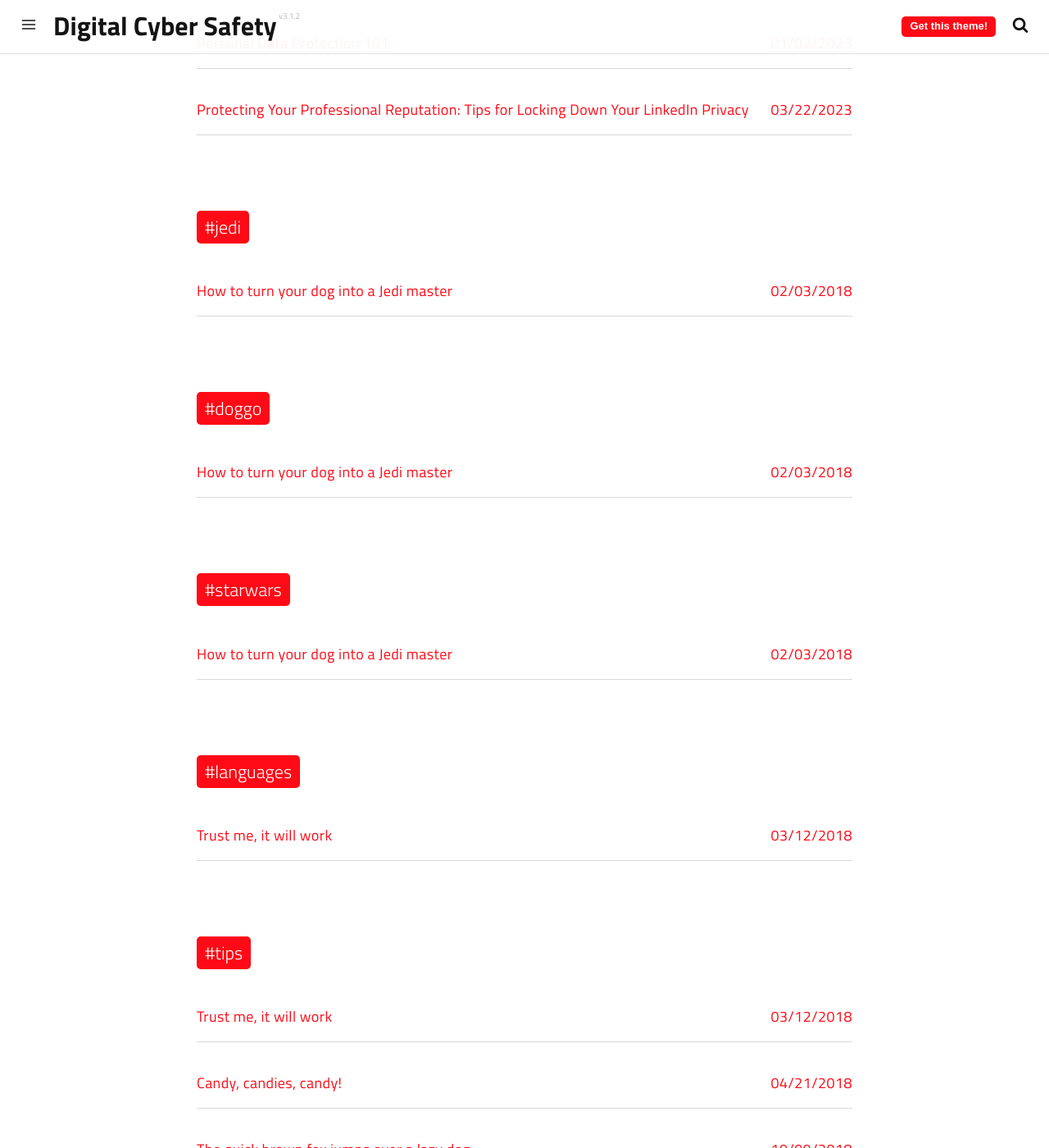
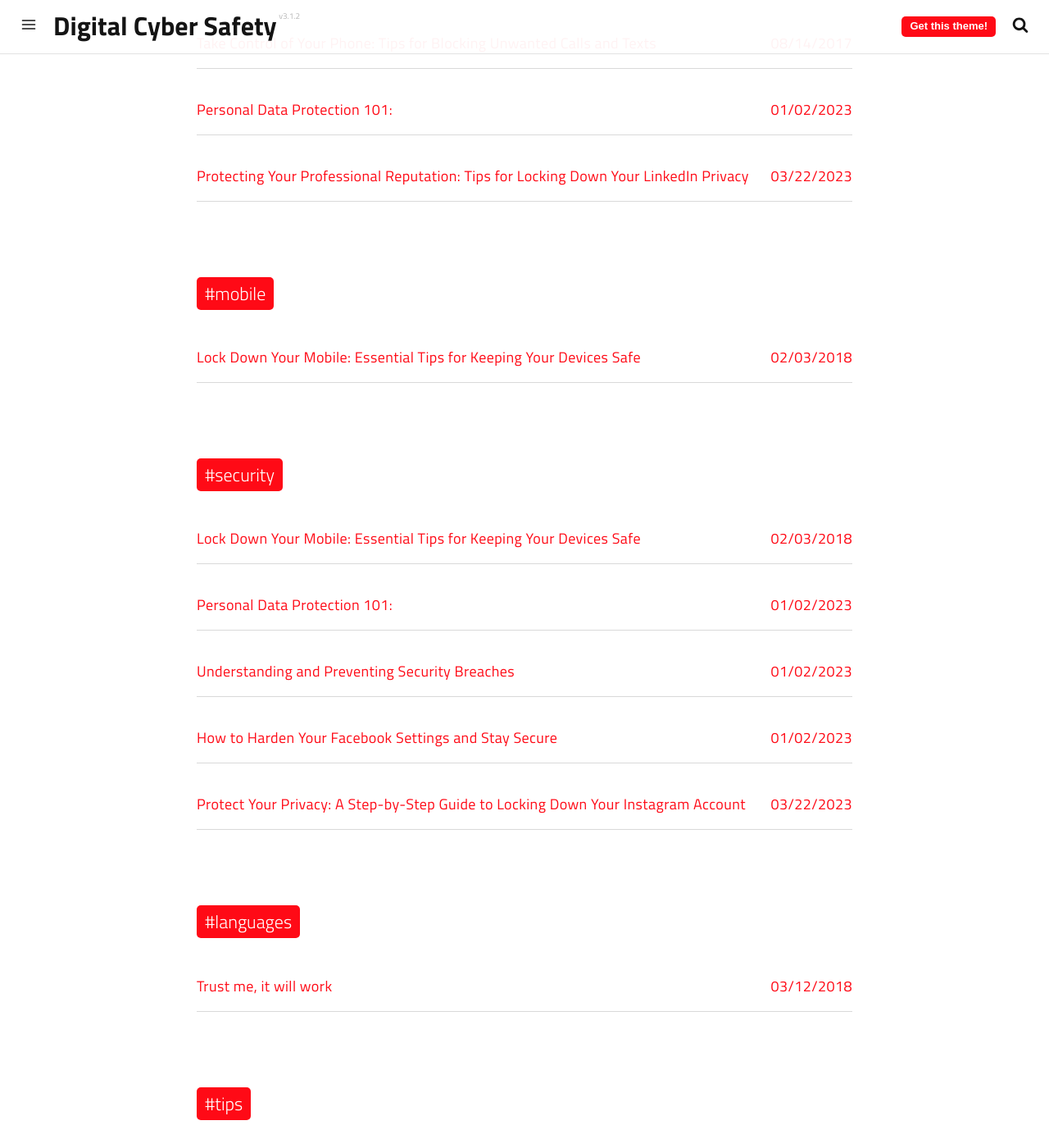
Before and after one commit to DigitalCyberSafety/DigitalCyberSafety.github.io, a Jekyll site: the page built from tags.html, in a window 1280 px wide and 1400 px high, scrolled down 1138 px. Shown: the whole window at 82% size. Built offline with Jekyll 4.4.1, drawn with Linux system fonts in a browser that asks for light colours; a script that is not in the unit is left out; some of the changed text lies outside the part shown.

Commit message:
Update Posts “2012-08-08-how-to-turn-your-dog-into-a-jedi-master”

```diff
--- a/_posts/2012-08-08-how-to-turn-your-dog-into-a-jedi-master.md
+++ b/_posts/2012-08-08-how-to-turn-your-dog-into-a-jedi-master.md
@@ -1,17 +1,21 @@
 ---
 date: 2018-02-03 12:26:40
 layout: post
-title: How to turn your dog into a Jedi master
-subtitle: Lorem ipsum dolor sit amet, consectetur adipisicing elit.
-description: Lorem ipsum dolor sit amet, consectetur adipisicing elit, sed do eiusmod tempor incididunt ut labore et dolore magna aliqua.
+title: "Lock Down Your Mobile: Essential Tips for Keeping Your Devices Safe"
+subtitle: "The Importance of Mobile Security: Best Practices for Business and
+  Personal Use"
+description: This blog post offers practical tips for keeping mobile devices
+  secure, including password protection, encryption, and Wi-Fi safety. Readers
+  will learn how to safeguard their privacy and protect their data.
 image: https://res.cloudinary.com/dm7h7e8xj/image/upload/v1559821648/theme8_knvabs.jpg
 optimized_image: https://res.cloudinary.com/dm7h7e8xj/image/upload/c_scale,w_380/v1559821648/theme8_knvabs.jpg
-category: tutorial
+category: work
 tags:
-  - jedi
-  - doggo
-  - starwars
+  - mobile
+  - security
+  - privacy
 author: mranderson
+paginate: true
 ---
 
 Cas sociis natoque penatibus et magnis <a href="#">dis parturient montes</a>, nascetur ridiculus mus. *Aenean eu leo quam.* Pellentesque ornare sem lacinia quam venenatis vestibulum. Sed posuere consectetur est at lobortis. Cras mattis consectetur purus sit amet fermentum.
```
